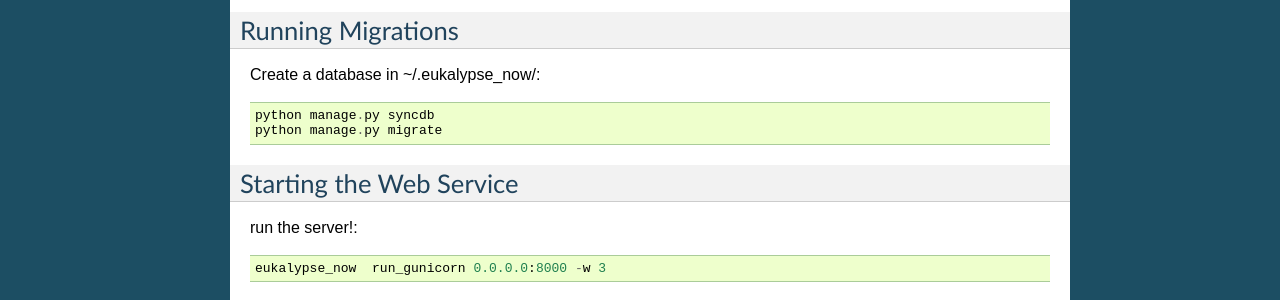
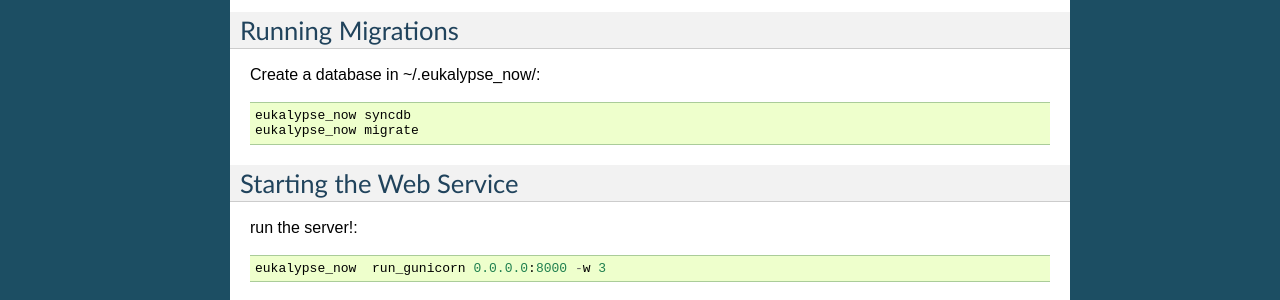
Before and after one commit to kinkerl/eukalypse_now, a Sphinx documentation site: the page built from docs/quickstart/index.rst, in a window 1280 px wide. Shown: the part 972-1272 px from the top of the page. Built offline with Sphinx 7.4.7, drawn with Linux system fonts in a browser that asks for light colours.

Commit message:
command fix

```diff
--- a/docs/quickstart/index.rst
+++ b/docs/quickstart/index.rst
@@ -54,8 +54,8 @@ Running Migrations
 
 Create a database in ~/.eukalypse_now/::
 
-  python manage.py syncdb
-  python manage.py migrate
+  eukalypse_now syncdb
+  eukalypse_now migrate
 
 
 
```
